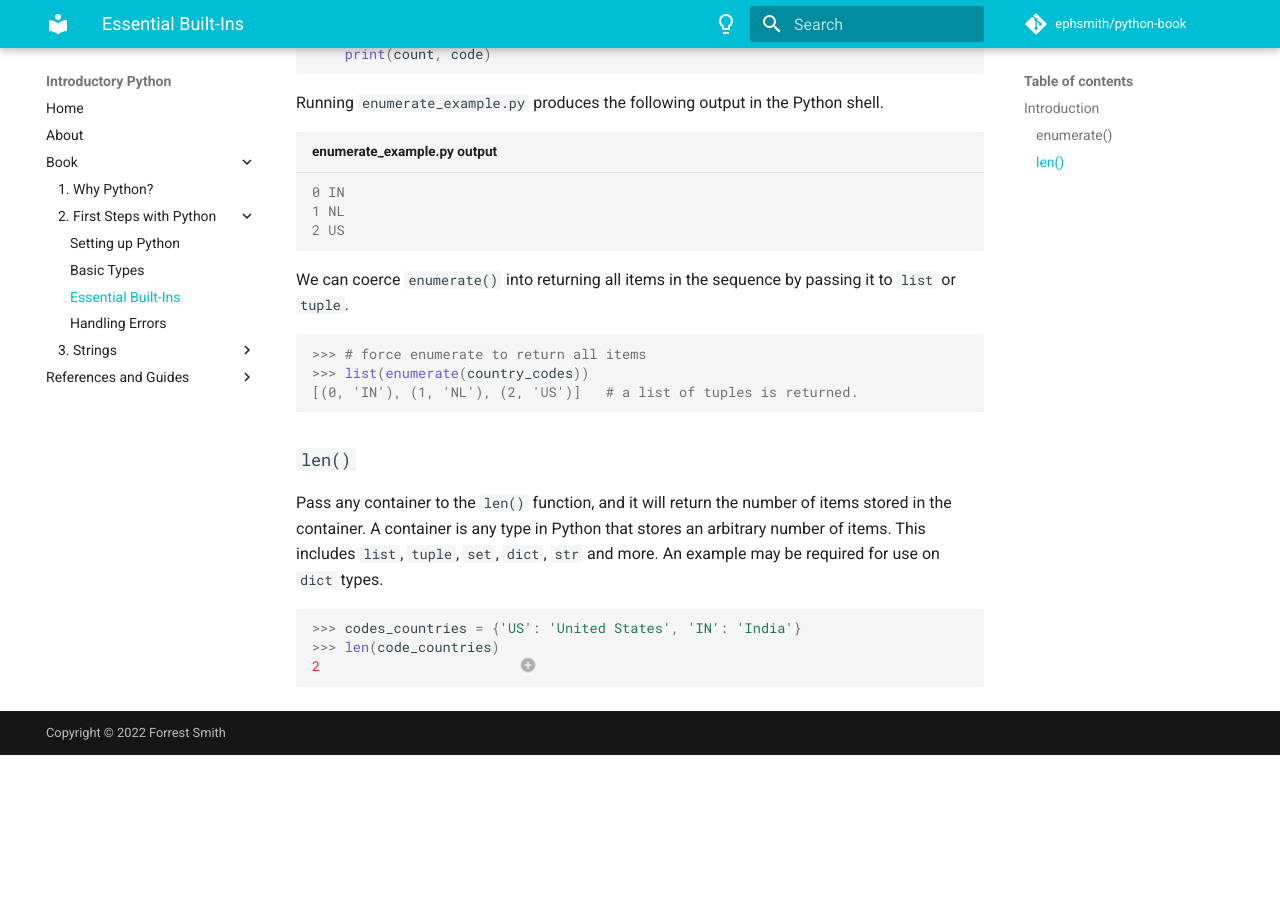
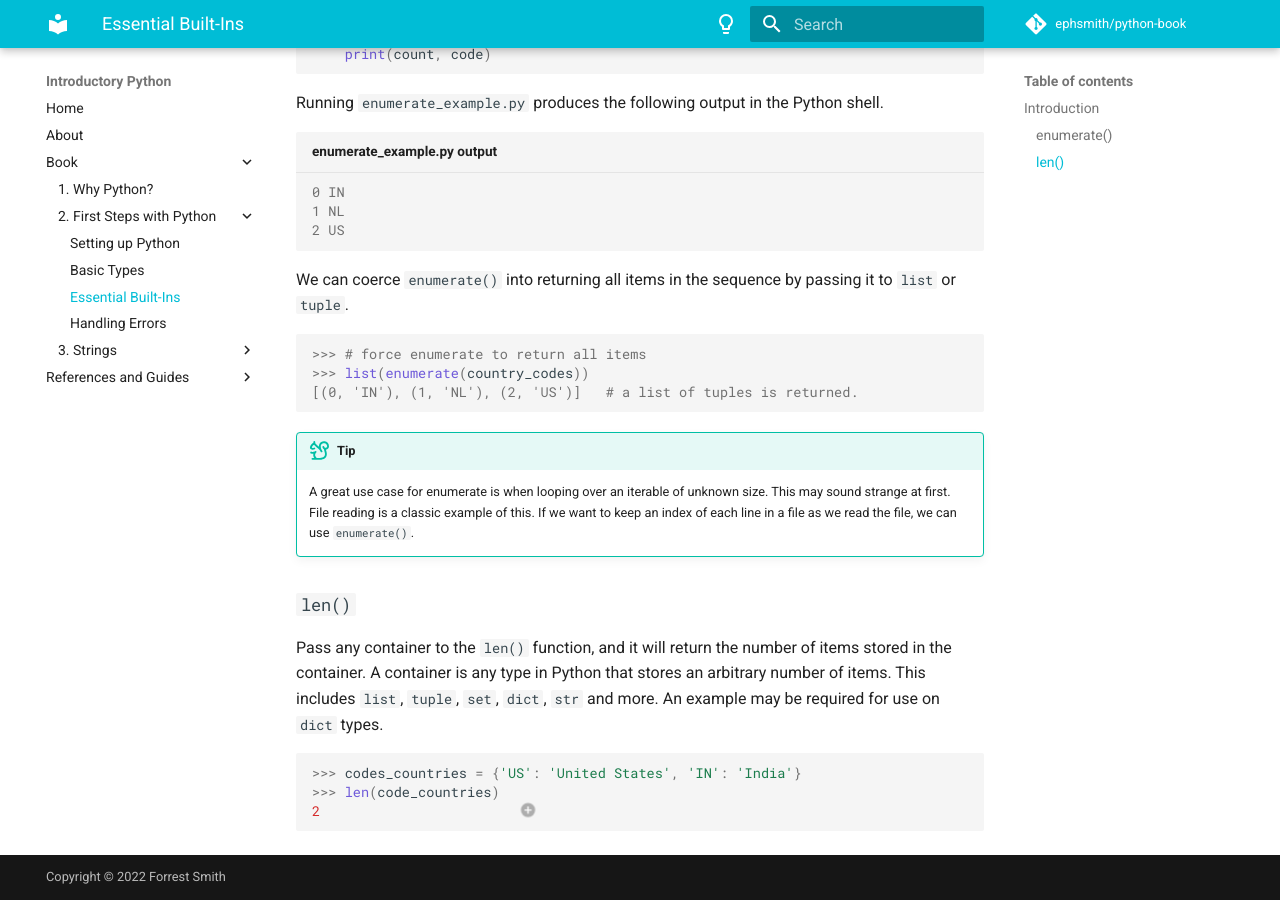
Before and after one commit to ephsmith/python-book, an MkDocs documentation site: the page built from docs/02/02-essential-built-ins.md, in a window 1280 px wide and 900 px high, scrolled down 644 px. Built offline with MkDocs 1.6.1 and Material for MkDocs 9.7.7, drawn with Linux system fonts in a browser that asks for light colours; comment, search, counter and statistics services are not loaded; before the commit the page ends 1399 px from its top, so only the background shows below that.

Commit message:
Built Ins: Added use case tip.

````diff
--- a/docs/02/02-essential-built-ins.md
+++ b/docs/02/02-essential-built-ins.md
@@ -38,6 +38,13 @@ We can coerce `enumerate()` into returning all items in the sequence by passing
 ```
 
 
+!!! tip
+    A great use case for enumerate is when looping over an iterable of unknown size.
+    This may sound strange at first. File reading is a classic example of this. If we
+    want to keep an index of each line in a file as we read the file, we can use
+    `enumerate()`.
+
+
 ### `len()`
 Pass any container to the `len()` function, and it will return the number of items
 stored in the container. A container is any type in Python that stores an arbitrary
````
